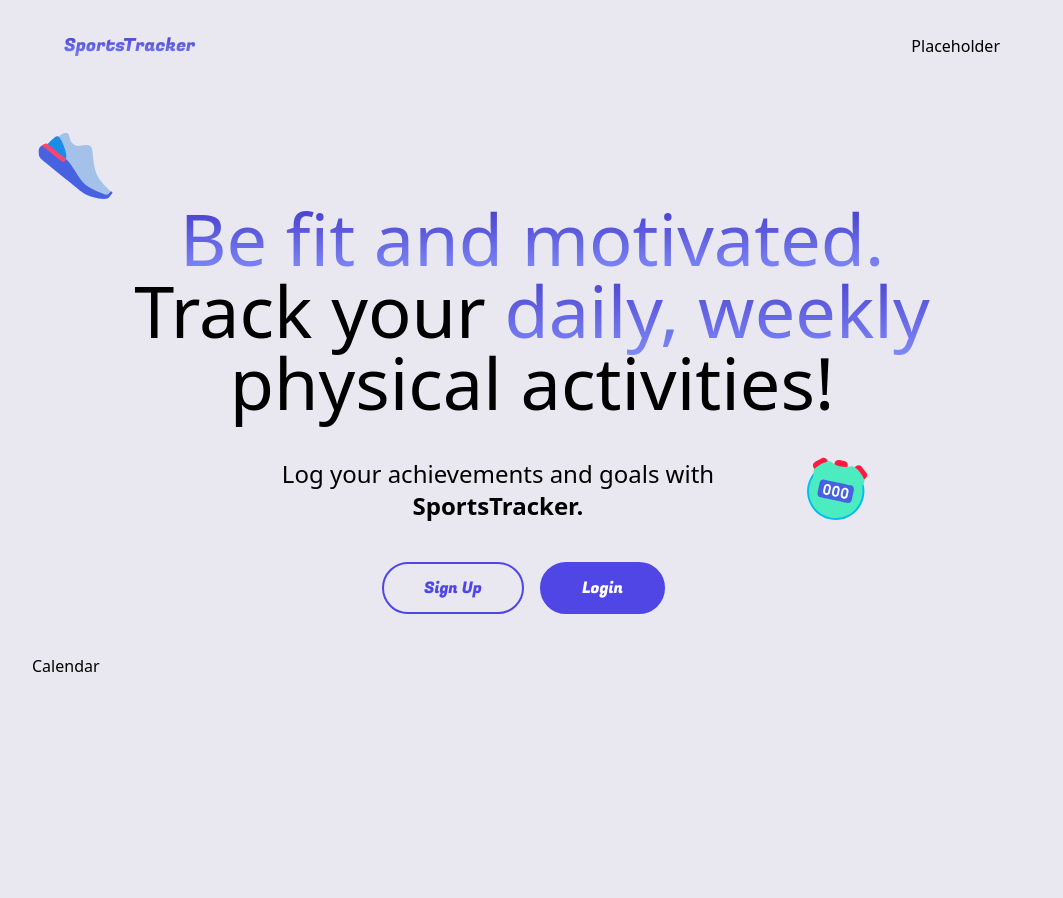
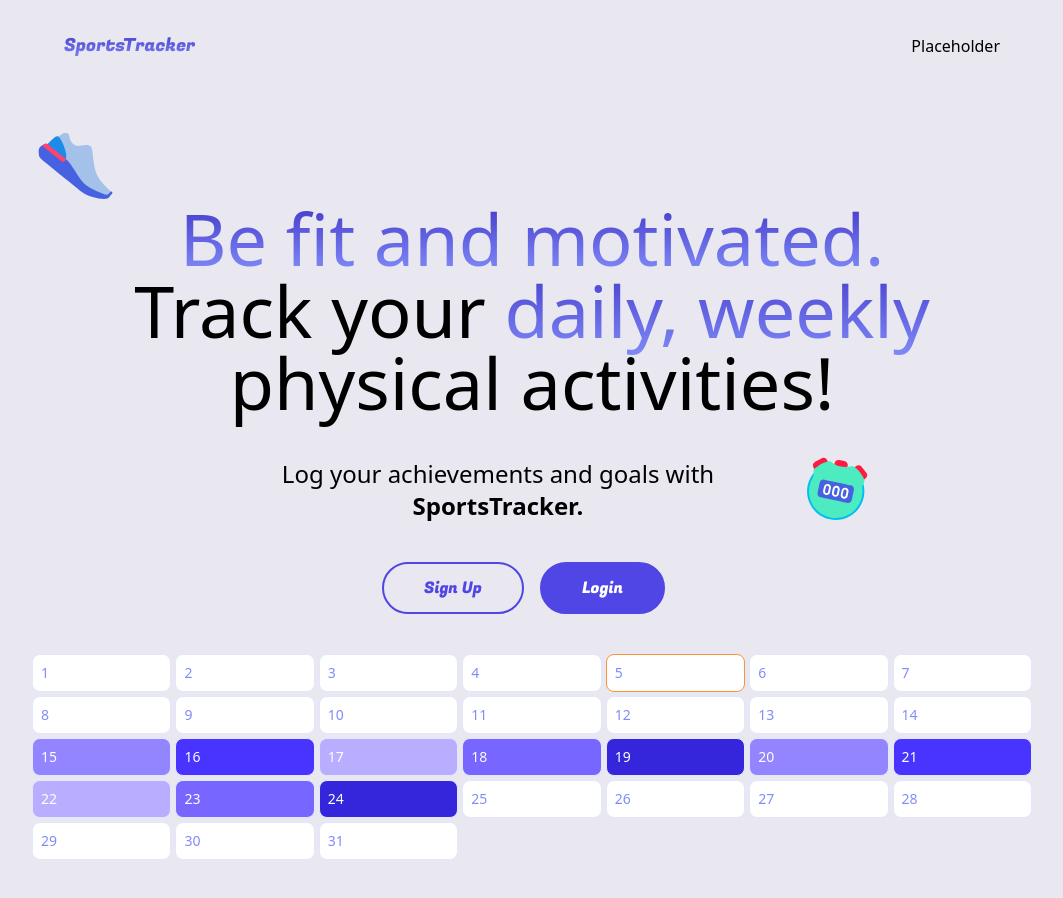
Before and after one commit to NotYourTypicalDeveloper/sports-tracker-calendar, a Next.js app: page / in a window 1280 px wide. Shown: the whole page, without its empty margins (108-1171 px from the left). Before the commit the page ends 800 px from the top, so only its background shows below. Built offline with nearby package versions, Linux system fonts and the light colour scheme.

Commit message:
Added first draft calendar and mock data to display boxes gradient color

```diff
--- a/components/Calendar.tsx
+++ b/components/Calendar.tsx
@@ -1,3 +1,109 @@
-export default function Calendar() {
-  return <div>Calendar</div>;
+"use client";
+import { gradients, baseRating, type IRating } from "@/utils/index";
+
+const months = {
+  January: "Jan",
+  February: "Feb",
+  March: "Mar",
+  April: "Apr",
+  May: "May",
+  June: "Jun",
+  July: "Jul",
+  August: "Aug",
+  September: "Sept",
+  October: "Oct",
+  November: "Nov",
+  December: "Dec",
+};
+const now = new Date();
+
+const dayList = [
+  "Sunday",
+  "Monday",
+  "Tuesday",
+  "Wednesday",
+  "Thursday",
+  "Friday",
+  "Saturday",
+];
+
+// mock data
+
+const data: IRating = {
+  "15": 2,
+  "16": 4,
+  "17": 1,
+  "18": 3,
+  "19": 5,
+  "20": 2,
+  "21": 4,
+  "22": 1,
+  "23": 3,
+  "24": 5,
+};
+
+interface ICalendarProps {
+  demo: IRating;
 }
+
+export default function Calendar(props: ICalendarProps) {
+  const { demo } = props;
+  const year = 2024;
+  const month = "September";
+  const monthNow = new Date(year, Object.keys(months).indexOf(month), 1);
+  const firstDayOfMonth = monthNow.getDay();
+  const daysInMonth = new Date(
+    year,
+    Object.keys(month).indexOf(month) + 1,
+    0
+  ).getDate();
+  const daysToDisplay = firstDayOfMonth + daysInMonth;
+  const numRows = Math.floor(daysToDisplay / 7) + (daysToDisplay % 7 ? 1 : 0);
+
+  return (
+    <div className="flex flex-col gap-1 overflow-hidden">
+      {[...Array(numRows).keys()].map((row, rowIndex) => {
+        return (
+          <div key={`calRow-${rowIndex}`} className="grid grid-cols-7 gap-1">
+            {dayList.map((dayOfWeek, dayOfWeekIndex) => {
+              let dayIndex =
+                rowIndex * 7 + dayOfWeekIndex - (firstDayOfMonth - 1);
+              let dayDisplay =
+                dayIndex > daysInMonth
+                  ? false
+                  : row === 0 && dayOfWeekIndex < firstDayOfMonth
+                  ? false
+                  : true;
+
+              let isToday = dayIndex === now.getDate();
+
+              if (!dayDisplay) {
+                return <div className="bg-transparent" />;
+              } else {
+                let bgColor = demo
+                  ? gradients.indigo[baseRating[dayIndex]]
+                  : dayIndex in data
+                  ? gradients.indigo[data[dayIndex]]
+                  : "white";
+
+                return (
+                  <div
+                    style={{ background: bgColor }}
+                    className={
+                      "text-xs sm:text-sm border border-solid p-2 flex items-center gap-2 justify-between rounded-lg " +
+                      (isToday ? " border-orange-400" : " border-indigo-100") +
+                      (bgColor === "white" ? " text-indigo-400" : " text-white")
+                    }
+                    key={`dayOfWeek${dayOfWeekIndex}`}
+                  >
+                    <p>{dayIndex}</p>
+                  </div>
+                );
+              }
+            })}
+          </div>
+        );
+      })}
+    </div>
+  );
+}
--- /dev/null
+++ b/utils/index.ts
@@ -0,0 +1,120 @@
+export const gradients = {
+  indigo: [
+    "#dcd6ff",
+    "#b8adff",
+    "#9285ff",
+    "#7766ff",
+    "#4833ff",
+    "#3525db",
+    "#261ab1",
+    "#1a1093",
+    "#10097a",
+  ],
+  green: [
+    "#dcfdc3",
+    "#affc9d",
+    "#7cf86c",
+    "#4bf246",
+    "#0cea1c",
+    "#0dc928",
+    "#0ca82f",
+    "#038731",
+    "#047031",
+  ],
+  blue: [
+    "#ccfffa",
+    "#9afefe",
+    "#66f1fc",
+    "#41dffa",
+    "#07c2f7",
+    "#0497d4",
+    "#0171b1",
+    "#02518e",
+    "#003a76",
+  ],
+  yellow: [
+    "#fff8db",
+    "#fff0b8",
+    "#ffe495",
+    "#ffd97b",
+    "#ffc84f",
+    "#dba339",
+    "#b78127",
+    "#936118",
+    "#7a4b10",
+  ],
+  pink: [
+    "#ffd8f2",
+    "#ffb1ea",
+    "#ff8aea",
+    "#ff6df1",
+    "#ff3dfe",
+    "#cd2ddb",
+    "#9d1fb7",
+    "#731493",
+    "#540b7a",
+  ],
+};
+
+export interface IRating {
+  [key: number]: number;
+}
+export const baseRating: IRating = {
+  0: 2,
+  1: 5,
+  2: 4,
+  3: 1,
+  4: 3,
+  5: 2,
+  6: 4,
+  7: 1,
+  8: 5,
+  9: 3,
+  10: 2,
+  11: 4,
+  12: 1,
+  13: 3,
+  14: 5,
+  15: 2,
+  16: 4,
+  17: 1,
+  18: 3,
+  19: 5,
+  20: 2,
+  21: 4,
+  22: 1,
+  23: 3,
+  24: 5,
+  25: 3,
+  26: 4,
+  27: 2,
+  28: 1,
+  29: 2,
+  30: 4,
+  31: 1,
+  32: 3,
+  33: 5,
+  34: 2,
+  35: 4,
+  36: 1,
+  37: 5,
+  38: 3,
+  39: 2,
+  40: 5,
+  41: 4,
+  42: 1,
+  43: 3,
+};
+
+export const demoData: IRating = {
+  15: 2,
+  16: 4,
+  17: 1,
+  18: 3,
+  19: 5,
+  20: 2,
+  21: 4,
+  22: 1,
+  23: 3,
+  24: 5,
+};
```
